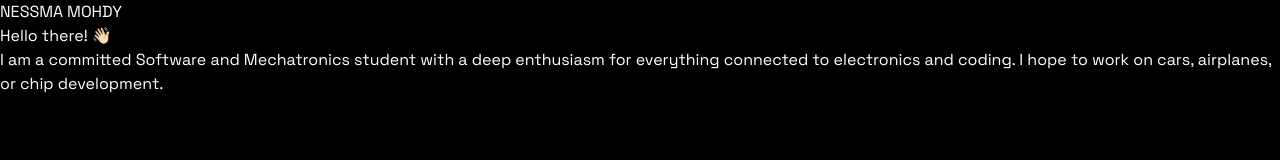
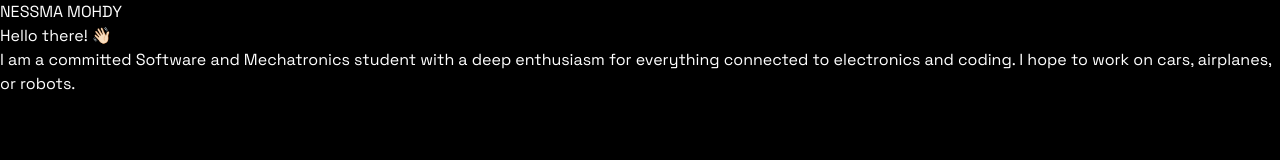
Before and after one commit to nessmamd/nes-moh, a React (Vite) app: page / in a window 1280 px wide. Shown: the top 160 px of the page. Built offline with nearby package versions, Linux system fonts and the light colour scheme.

Commit message:
Update index.jsx

```diff
--- a/src/constants/index.jsx
+++ b/src/constants/index.jsx
@@ -12,12 +12,13 @@ import projectImage2 from "../assets/project2.jpeg";
 import projectImage3 from "../assets/project3.jpeg";
 import projectImage4 from "../assets/project4.jpeg";
 import projectImage5 from "../assets/project5.jpeg";
-import projectImage6 from "../assets/project6.jpeg";
+import projectImage6 from "../assets/RobotGame.png";
 import projectImage7 from "../assets/project7.jpeg";
 import projectImage8 from "../assets/project8.jpeg";
 import projectImage9 from "../assets/project9.jpeg";
+import headset from "../assets/scavengerhunt.png";
 import toto from "../assets/toto.jpeg";
-
+import wiki from "../assets/wikiGame.png"
 import one from "../assets/one.png";
 import tesla from "../assets/DSC00994.jpg";
 import two from "../assets/two.png";
@@ -58,7 +59,7 @@ export const NAVIGATION_LINKS = [
   { label: "Skills", href: "#skills" },
   { label: "Experience", href: "#work" },
   { label: "Education", href: "#education" }, //here include things youve done in class
-  { label: "Game Center", href: "#gamecenter" },
+  // { label: "Game Center", href: "#gamecenter" },
   { label: "Contact", href: "#contact" },
 ];
 
@@ -66,7 +67,7 @@ export const HERO = {
   name: "NESSMA MOHDY",
   greet: "Hello there! 👋🏻",
   description:
-    "I am a committed Software and Mechatronics student with a deep enthusiasm for everything connected to electronics and coding. I hope to work on cars, airplanes, or chip development.",
+    "I am a committed Software and Mechatronics student with a deep enthusiasm for everything connected to electronics and coding. I hope to work on cars, airplanes, or robots.",
 };
 
 export const CLASSES = [
@@ -135,6 +136,14 @@ export const PROJECTS = [
   },
   {
     id: 3,
+    name: "Scavanger hunt",
+    description:
+      "This is a haptic robotic arm powered with NVIDIA augmented reality (AR) glasses to manuver around a video game where users select the right objects that are listed.",
+    image: headset,
+    githubLink: "https://github.com/nessmamd/scavenger-hunt",
+  },
+  {
+    id: 4,
     name: "Flight Simulator",
     description:
       "An application, built with Java, MySQL, and Maven, is designed for a single airline company, enabling users and agents to browse, select, and manage flights, seats, and insurance. Registered users gain benefits, airline agents and admins manage various tasks, with a focus on systematic design and adaptability to evolving requirements.",
@@ -142,7 +151,7 @@ export const PROJECTS = [
     githubLink: "https://github.com/user/task-management-tool",
   },
   {
-    id: 4,
+    id: 5,
     name: "LongTimeNoCrypto",
     description:
       "Welcome to the 'Long Time No...' repository, a unique cryptocurrency where secret messages you wish you had sent are turned into digital assets. The project features encrypted message handling with Hill cipher and SHA256, a Merkle tree for validation, and includes both client and server-side code for secure, peer-to-peer transactions.",
@@ -150,7 +159,7 @@ export const PROJECTS = [
     githubLink: "https://github.com/nessmamd/longTimeNoCrypto",
   },
   {
-    id: 5,
+    id: 6,
     name: "LED Controller",
     description:
       "LEDController is a microcontroller-based app that manages LED states (ON/OFF, blinking) with push buttons and captures data for analysis using Python. Key features include ADC conversion, system clock adjustment, UART communication, interrupt-driven I/O handling, and precise time delays with Timer interrupts.",
@@ -158,15 +167,15 @@ export const PROJECTS = [
     githubLink: "https://github.com/nessmamd/LEDController",
   },
   {
-    id: 6,
-    name: "Simple Processor",
+    id: 7,
+    name: "2048 Solver",
     description:
-      "The project aims to design and simulate a basic processor in Verilog, integrating components such as an ALU, control unit, and registers into a simple RISC architecture. It involves creating these components, assembling them into a functional processor, and using Verilog simulation tools to ensure accurate operation and instruction execution.",
+      "Solving 2048 the online and mobile game with cool models and training. Check out the repo !",
     image: projectImage6,
-    githubLink: "https://github.com/nessmamd/VerliProcessorn",
+    githubLink: "https://github.com/nessmamd/2048Solver",
   },
   {
-    id: 7,
+    id: 8,
     name: "Neural Processer FPGA",
     description:
       "Utilized PyTorch to train a neural network, extracting weights for further application in custom neural network development using C++. Employed Verilog on the FPGA DE10-Lite board to enhance neural network creation efficiency and eliminate iterative processes, resulting in accelerated development.",
@@ -174,7 +183,7 @@ export const PROJECTS = [
     githubLink: "https://github.com/nessmamd/neuralfpga",
   },
   {
-    id: 8,
+    id: 9,
     name: "Lotion",
     description:
       "A Notion-like application named Lotion with HTML, CSS, and React.",
@@ -182,7 +191,7 @@ export const PROJECTS = [
     githubLink: "https://github.com/nessmamd/lotions",
   },
   {
-    id: 9,
+    id: 10,
     name: "Animal Shelter",
     description:
       "Ever had to manage a centre of pets that require medicine, certain care, and certain foods given a limited amount of staff? This java program uses a clean GUI and an algorithm to sort through a database to create the perfect schedule to account for all pet needs.",
@@ -190,12 +199,20 @@ export const PROJECTS = [
     githubLink: "https://github.com/IshaHaider/ScheduleBuilder",
   },
   {
-    id: 10,
+    id: 11,
     name: "Braille to English ",
     description:
       "A small terminal line program that converts braille to english or english to braille",
     image: toto,
     githubLink: "https://github.com/nessmamd/btoe",
+  },
+  {
+    id: 12,
+    name: "Wikipedia Game",
+    description:
+      "A small terminal line program that converts braille to english or english to braille",
+    image: wiki,
+    githubLink: "https://github.com/nessmamd/Wikifind",
   },
 
 
```
